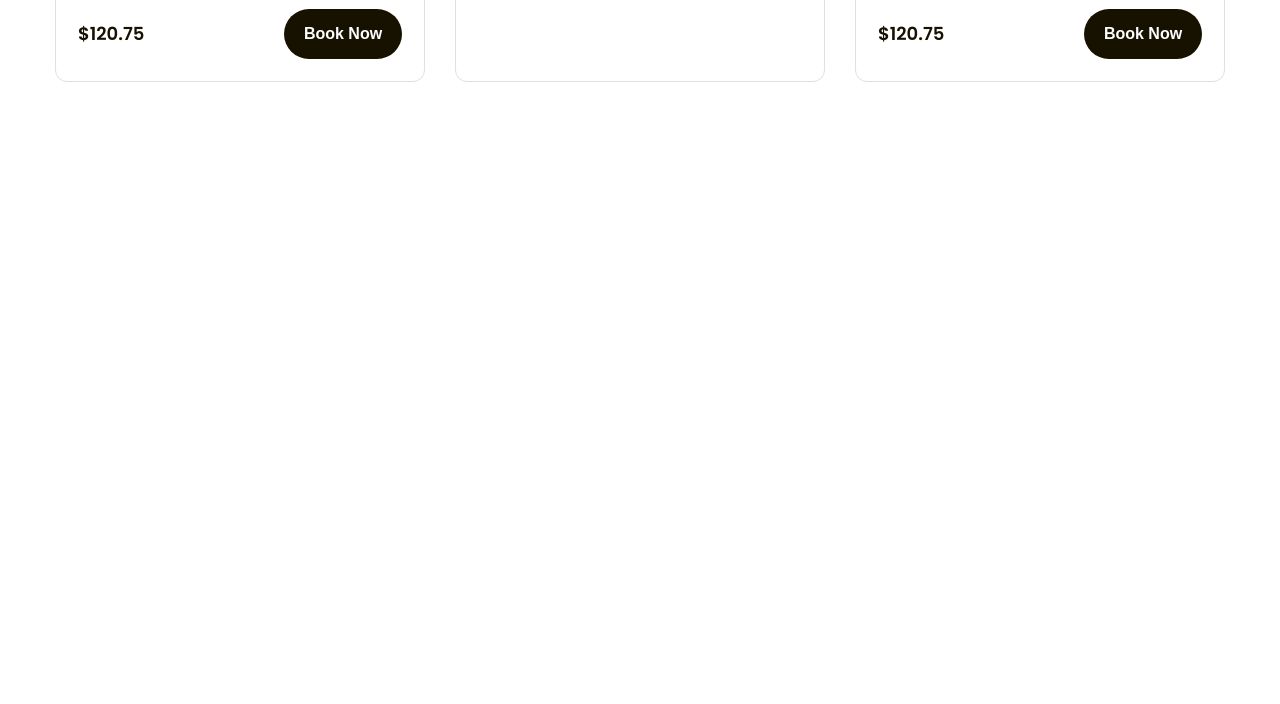
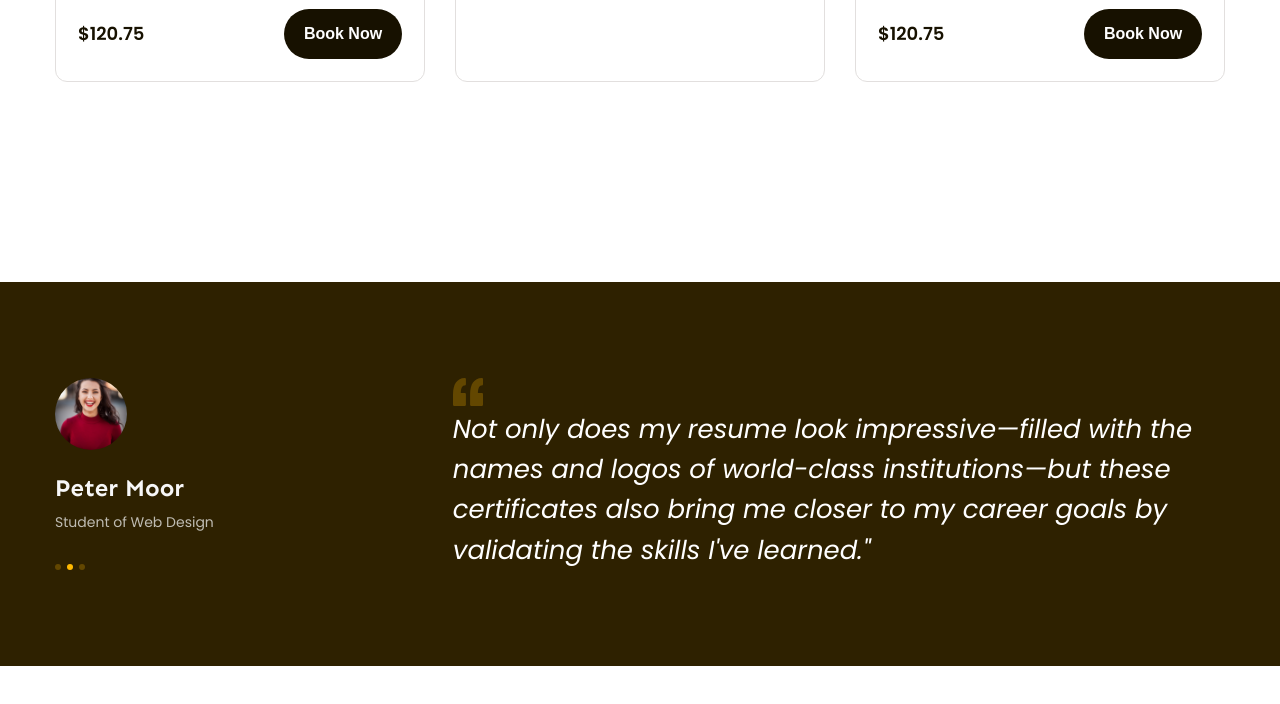
Before and after one commit to tuhoclaptrinh123/Figma-to-HTML, a plain HTML site: page index.html in a window 1280 px wide. Shown: the part 1663-2367 px from the top of the page. Drawn offline with Linux system fonts and the light colour scheme.

Commit message:
p6.1-làm feedback

```diff
--- a/assets/css/style.css
+++ b/assets/css/style.css
@@ -513,3 +513,68 @@ header .btn-sign-up {
 }
 /* tối ưu hóa popular */
 /* tác động flex vào 3 course-item -> quay lên .course-item */
+
+/* =========================================feedback============================================================ */
+/* tránh trường hợp khi người dùng thêm nền vào thì nền dính sát chữ => padding trên dưới là 65px. Trường hợp này mình đã code trong phần popular */
+.feedback {
+  margin-top: 135px;
+  /* khối này có nền */
+  padding: 96px 0;
+  background-color: #2e2100;
+}
+.feedback-item {
+  display: flex;
+  /* justify-content: space-between; */
+}
+.feedback .avatar {
+  width: 72px;
+  height: 72px;
+  border-radius: 50%; /*hình tròn*/
+  object-fit: cover;
+}
+.feedback-item .info .member-name {
+  margin-top: 18px;
+
+  color: #f7f7f7;
+  font-family: var(--font-heading);
+  font-size: 2.4rem;
+  font-weight: 700;
+  line-height: 1.42;
+}
+.feedback-item .info .desc {
+  margin-top: 4px;
+  color: #bfbcb2;
+  font-size: 1.4rem;
+  line-height: 1.86;
+}
+.feedback-item .dots {
+  display: flex;
+  margin-top: 28px;
+  /* khoảng cách giữa 3 cái chấm */
+  gap: 6px;
+}
+.feedback-item .dot {
+  width: 6px;
+  height: 6px;
+  border-radius: 50%;
+  background-color: #634700;
+
+  cursor: pointer;
+}
+.feedback-item .dot.active {
+  background-color: var(--primary-color);
+
+  cursor: default;
+}
+
+.feedback-item .content {
+  width: 66%; /*772px : 1170px*/
+  margin-left: auto;
+  /* hoặc justify-content ở .feedback-item */
+}
+.feedback-item blockquote {
+  color: #fff;
+  font-size: 2.6rem;
+  font-style: italic;
+  line-height: 1.54;
+}
--- a/index.html
+++ b/index.html
@@ -270,6 +270,41 @@
           </div>
         </div>
       </div>
+
+      <!-- feedback -->
+      <div class="feedback">
+        <div class="main-content">
+          <div class="feedback-list">
+            <div class="feedback-item">
+              <!-- khối bên trái -->
+              <div class="info">
+                <img src="./assets/img/avar1.jpg" alt="" class="avatar" />
+                <p class="member-name">Peter Moor</p>
+                <p class="desc">Student of Web Design</p>
+                <div class="dots">
+                  <span class="dot"></span>
+                  <span class="dot active"></span>
+                  <span class="dot"></span>
+                </div>
+              </div>
+              <!-- khôi bên phải -->
+              <div class="content">
+                <img
+                  src="./assets/icon/OpenQuotes.svg"
+                  alt=""
+                  class="open-quotes"
+                />
+                <blockquote>
+                  Not only does my resume look impressive—filled with the names
+                  and logos of world-class institutions—but these certificates
+                  also bring me closer to my career goals by validating the
+                  skills I've learned."
+                </blockquote>
+              </div>
+            </div>
+          </div>
+        </div>
+      </div>
     </main>
   </body>
 </html>
```
Also changed, not shown: assets/icon/OpenQuotes.svg (added), assets/img/avar1.jpg (added).
